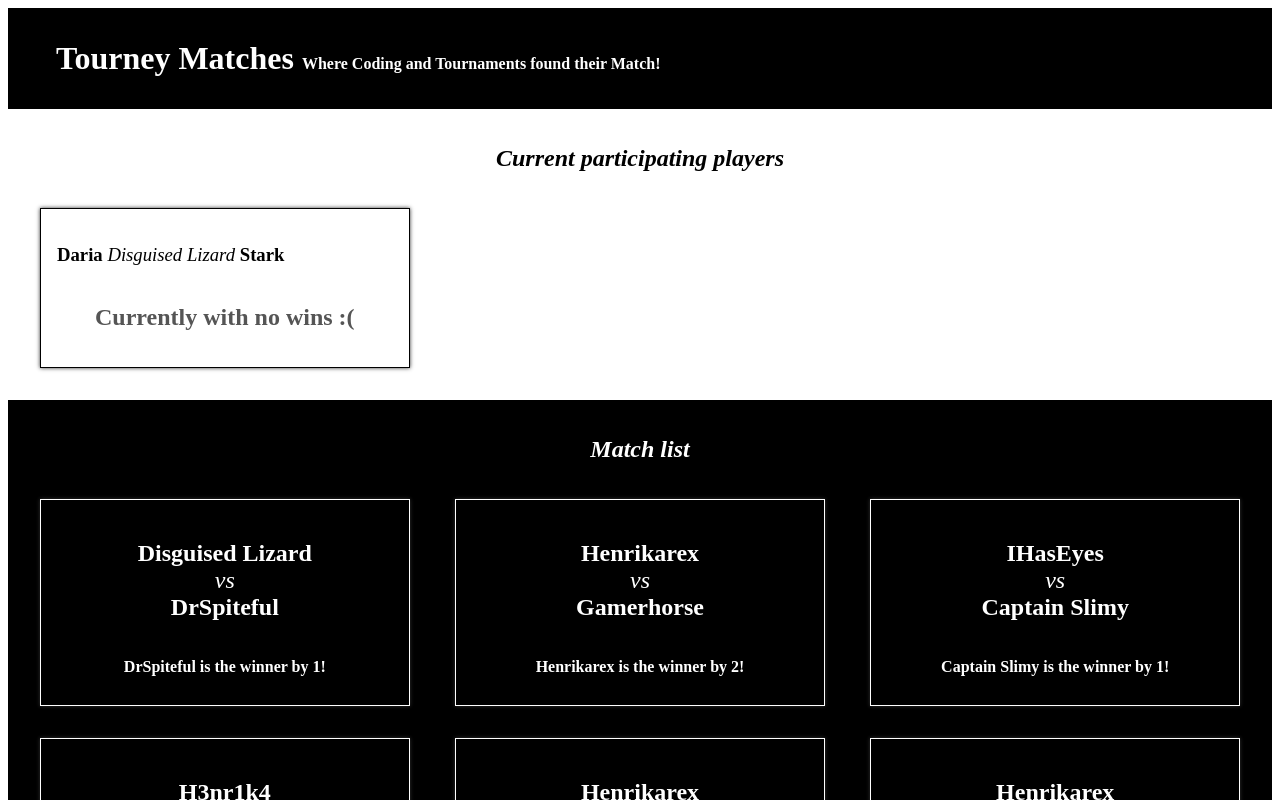
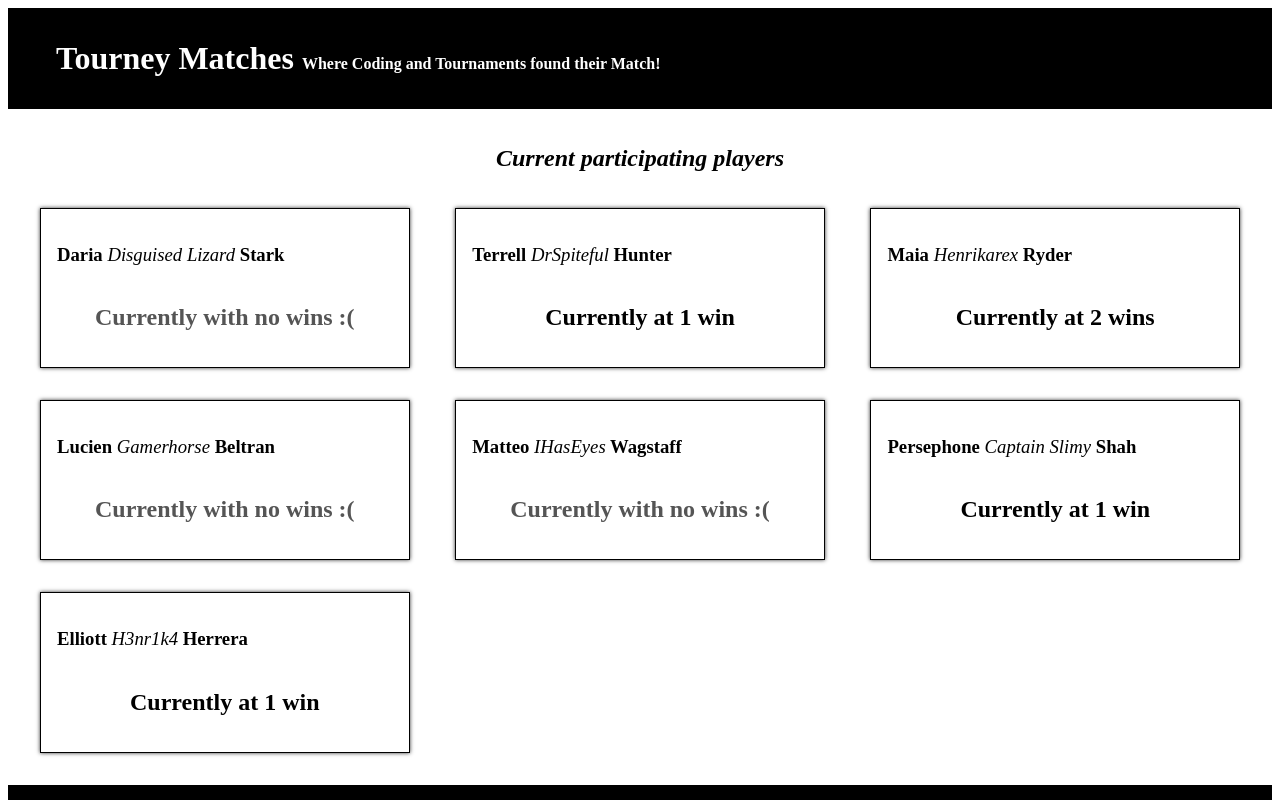
Before and after one commit to vorotyna/tourney-matches, a React (Create React App) app: page / in a window 1280 px wide. Shown: the top 800 px of the page. Built offline with nearby package versions, Linux system fonts and the light colour scheme.

Commit message:
Rendering all players

```diff
--- a/src/components/PlayerList.js
+++ b/src/components/PlayerList.js
@@ -4,12 +4,22 @@
 function PlayerList(props) {
 
 
-  const onePlayer = props.playerData[0];
+  const players = props.playerData.map((player) => {
+    return (
+      <Player
+        key={player.gamerTag}
+        gamerTag={player.gamerTag}
+        firstName={player.firstName}
+        lastName={player.lastName}
+        wins={player.wins}
+      />
+    );
+  });
 
   return (
     <section className="PlayerList">
       <h1>Current participating players</h1>
-      <Player gamerTag={onePlayer.gamerTag} firstName={onePlayer.firstName} lastName={onePlayer.lastName} wins={onePlayer.wins} />
+      {players}
     </section>
   );
 }
```
